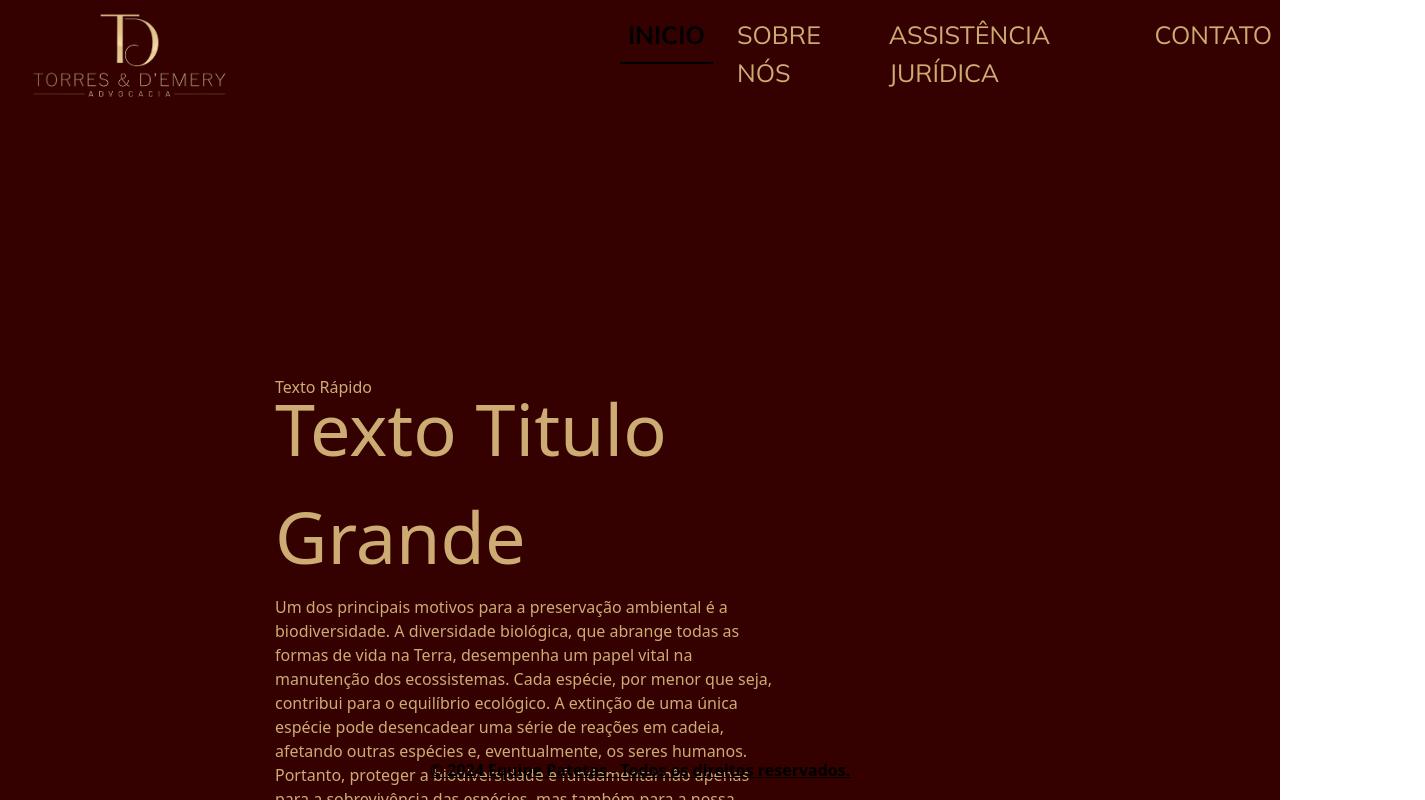
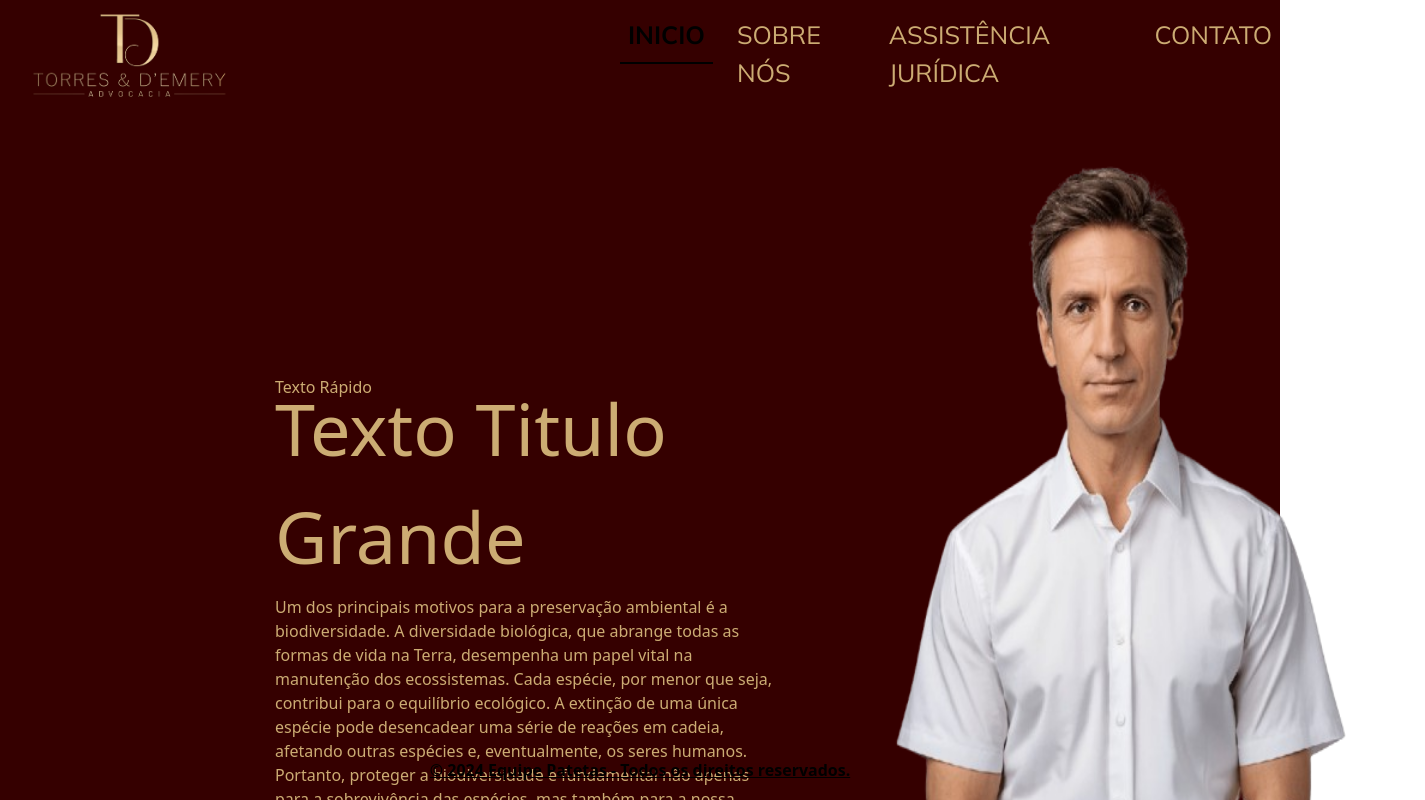
Before and after one commit to FluxusTech0/LandingPage_Advocacia, a React (Vite) app in the folder LandingPage/: page / in a window 1280 px wide. Shown: the top 800 px of the page, 1425 px wide, since content can reach past the window. Built offline with nearby package versions, Linux system fonts and the light colour scheme.

Commit message:
Adição de Foto no Html e transição da mesma

```diff
--- a/LandingPage/src/App.css
+++ b/LandingPage/src/App.css
@@ -104,3 +104,12 @@ footer p{
     word-wrap: break-word; /* Quebra palavras longas se não couber */
     overflow-wrap: break-word; /* Versão moderna da quebra de palavra */
 }
+
+.imageAdvogado{
+    width: 600px;
+    height: 750px;
+    left: 700px;
+    margin-top: 10px;
+    position: absolute;
+
+}
--- a/LandingPage/src/components/TextTelaInicial.jsx
+++ b/LandingPage/src/components/TextTelaInicial.jsx
@@ -1,10 +1,18 @@
-import { useSpring, animated } from '@react-spring/web';
-
+import { useSpring, animated } from "@react-spring/web";
+import LogoDourada from "../assets/img/Advogadohomem.png";
 
 const TextTelaInicial = () => {
   const props = useSpring({
-      from: { transform: 'translateX(-250%)' }, // Começa fora da tela à direita
-      to: { transform: 'translateX(-45%)' }, // Move para fora da tela à esquerda
+    from: { transform: "translateX(-250%)" }, // Começa fora da tela à direita
+    to: { transform: "translateX(-45%)" }, // Move para fora da tela à esquerda
+    config: { duration: 650 }, // Duração da animação
+    reset: true, // Permite reiniciar a animação
+    loop: false, // Repetir a animação
+  });
+
+  const props2 = useSpring({
+    from: { transform: "translateX(350%)" }, // Começa fora da tela à direita
+    to: { transform: "translateX(-45%)" }, // Move para fora da tela à esquerda
     config: { duration: 650 }, // Duração da animação
     reset: true, // Permite reiniciar a animação
     loop: false, // Repetir a animação
@@ -12,15 +20,29 @@ const TextTelaInicial = () => {
 
   return (
     <div className="slide-container">
-
       <animated.p style={props} className="slide-text">
         <p className="textoRapido">Texto Rápido</p>
-            <p className="textoTituloGrande" >Texto Titulo Grande</p>
-            <p className="textoTextoPequeno" >Um dos principais motivos para a preservação ambiental é a biodiversidade. A diversidade biológica, que abrange todas as formas de vida na Terra, desempenha um papel vital na manutenção dos ecossistemas. Cada espécie, por menor que seja, contribui para o equilíbrio ecológico. A extinção de uma única espécie pode desencadear uma série de reações em cadeia, afetando outras espécies e, eventualmente, os seres humanos. Portanto, proteger a biodiversidade é fundamental não apenas para a sobrevivência das espécies, mas também para a nossa própria sobrevivência.</p>
+        <p className="textoTituloGrande">Texto Titulo Grande</p>
+        <p className="textoTextoPequeno">
+          Um dos principais motivos para a preservação ambiental é a
+          biodiversidade. A diversidade biológica, que abrange todas as formas
+          de vida na Terra, desempenha um papel vital na manutenção dos
+          ecossistemas. Cada espécie, por menor que seja, contribui para o
+          equilíbrio ecológico. A extinção de uma única espécie pode desencadear
+          uma série de reações em cadeia, afetando outras espécies e,
+          eventualmente, os seres humanos. Portanto, proteger a biodiversidade é
+          fundamental não apenas para a sobrevivência das espécies, mas também
+          para a nossa própria sobrevivência.
+        </p>
       </animated.p>
 
+      <animated.p style={props2} className="slide-text">
+        <div>
+          <img className="imageAdvogado" src={LogoDourada} alt="LogoDourada" />
+        </div>
+      </animated.p>
     </div>
   );
 };
 
-  export default TextTelaInicial
+export default TextTelaInicial;
```
Also changed, not shown: LandingPage/src/assets/img/Advogadohomem.png (added), LandingPage/src/assets/img/Advogadomulher.png (added). Lines whose indentation alone changed are shown as unchanged.
